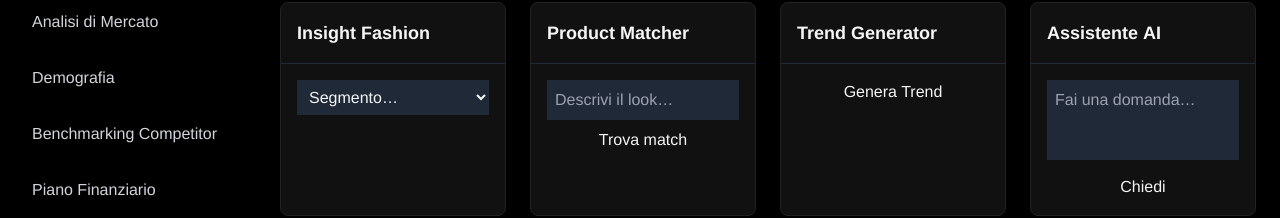
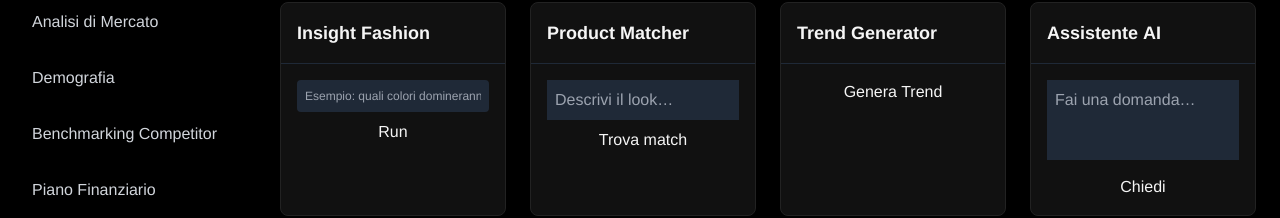
Before and after one commit to Korgan88/dashboard, a Next.js app: page /dashboard/ai-services in a window 1280 px wide. Shown: the part 146-364 px from the top of the page. Built offline with nearby package versions, Linux system fonts and the light colour scheme; a web font is replaced by a local one.

Commit message:
Update InsightDemo.tsx

```diff
--- a/src/components/ai/InsightDemo.tsx
+++ b/src/components/ai/InsightDemo.tsx
@@ -1,33 +1,43 @@
+/* src/components/ai/InsightDemo.tsx */
 "use client";
-import React from "react";
-import { useDemo } from "@/lib/useDemo";
+import React, { useState } from "react";
+import { fetchAI } from "@/lib/fetchAI";
 
 export default function InsightDemo() {
-  const { loading, data, error, run } = useDemo<{ content: string }>("insight");
+  const [prompt, setPrompt]   = useState("");
+  const [answer, setAnswer]   = useState("");
+  const [loading, setLoading] = useState(false);
+
+  async function handleRun() {
+    if (!prompt.trim()) return;
+    setLoading(true);
+    setAnswer("…");
+    try {
+      const { data } = await fetchAI({ service: "insight", prompt });
+      setAnswer(data);
+    } finally {
+      setLoading(false);
+    }
+  }
 
   return (
-    <div>
-      <select
-        className="bg-gray-800 p-2 w-full"
-        defaultValue=""
-        onChange={(e) => e.target.value && run({ segment: e.target.value })}
+    <div className="space-y-2">
+      <input
+        value={prompt}
+        onChange={e => setPrompt(e.target.value)}
+        placeholder="Esempio: quali colori domineranno la P/E 2026?"
+        className="w-full bg-gray-800 text-xs p-2 rounded"
+      />
+      <button
+        onClick={handleRun}
+        className="btn-primary w-full disabled:opacity-50"
+        disabled={loading}
       >
-        <option value="" disabled>
-          Segmento…
-        </option>
-        <option>Gen Z</option>
-        <option>Millennials</option>
-        <option>Gen X</option>
-        <option>Boomers</option>
-      </select>
-
-      {loading && <p className="mt-2 text-xs text-gray-400">Analisi…</p>}
-      {error   && <p className="mt-2 text-xs text-red-400">{error}</p>}
-      {data && (
-        <pre className="mt-2 text-xs whitespace-pre-wrap text-gray-300">
-          {data.content}
-        </pre>
-      )}
+        {loading ? "Loading…" : "Run"}
+      </button>
+      <pre className="text-[11px] whitespace-pre-wrap mt-2 max-h-48 overflow-y-auto">
+        {answer}
+      </pre>
     </div>
   );
 }
```
